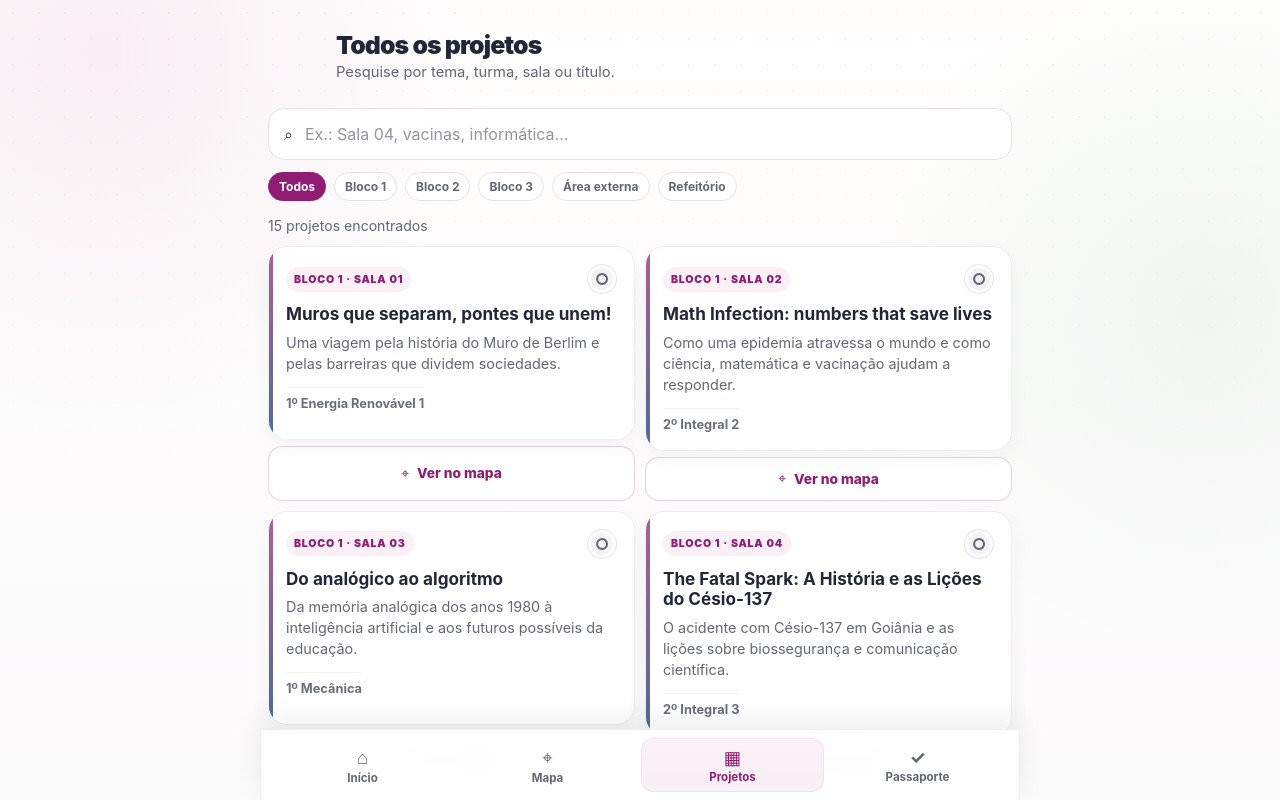
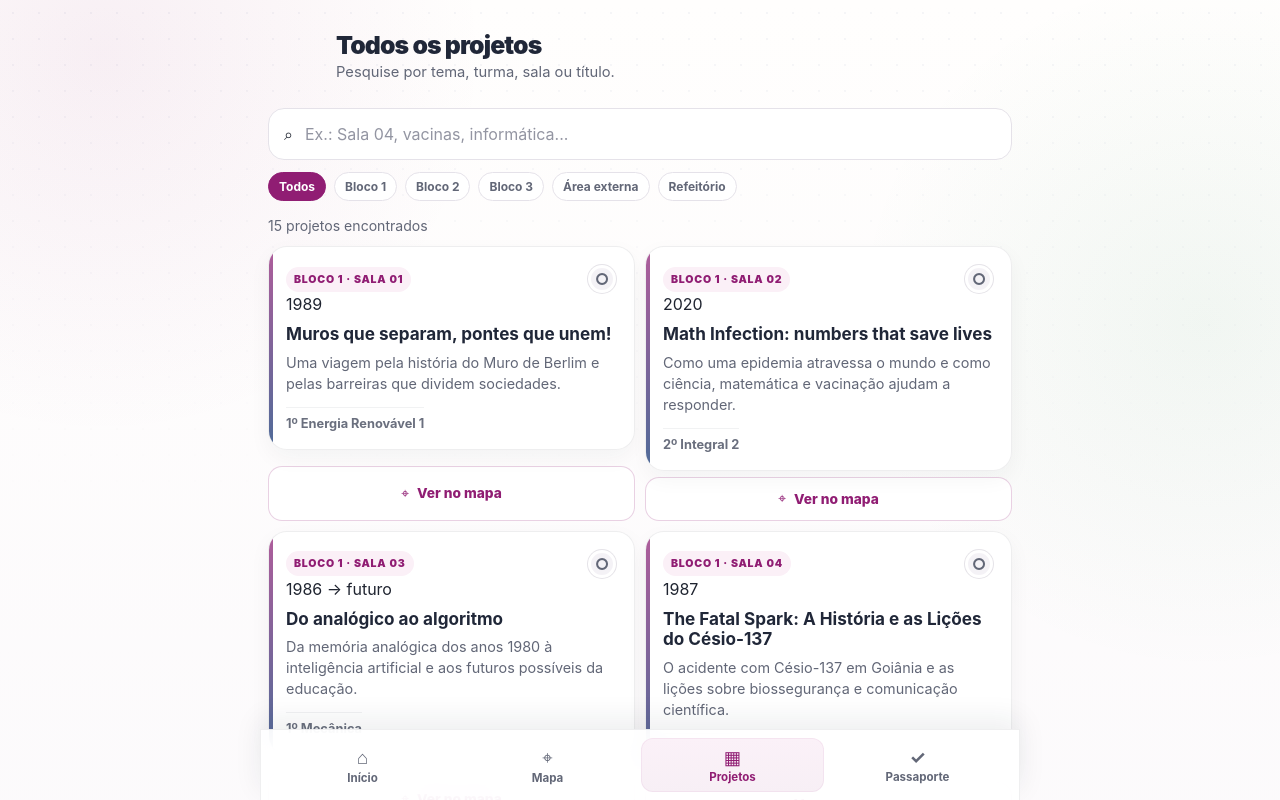
Before and after one commit to christianhpo-star/feira-40-anos-maria-luiza, a React (Vite) app: page /projetos in a window 1280 px wide. Shown: the top 800 px of the page. Built offline with nearby package versions, Linux system fonts and the light colour scheme.

Commit message:
ui: integra localização e mapa aos cards de projetos

```diff
--- a/src/components/ProjectCard.tsx
+++ b/src/components/ProjectCard.tsx
@@ -1,16 +1,41 @@
 import { Link } from 'react-router-dom'
 import type { Project } from '../types'
 
-export function ProjectCard({ project, visited = false, compact = false }: { project: Project; visited?: boolean; compact?: boolean }) {
+export function ProjectCard({
+  project,
+  visited = false,
+  compact = false,
+  showMapAction = false
+}: {
+  project: Project
+  visited?: boolean
+  compact?: boolean
+  showMapAction?: boolean
+}) {
   return (
+    <article className={`project-tile project-tile--${project.blockId} ${showMapAction ? 'has-map-action' : ''}`}>
       <Link className={`project-card ${compact ? 'is-compact' : ''}`} to={`/projeto/${project.id}`}>
         <div className="project-card__topline">
           <span className="eyebrow">{project.blockLabel} · {project.roomLabel}</span>
           <span className={`status-dot ${visited ? 'is-done' : ''}`} aria-label={visited ? 'Visitado' : 'Não visitado'}>{visited ? '✓' : '○'}</span>
         </div>
+        <div className="project-card__time">{project.timeAnchor}</div>
         <h3>{project.title}</h3>
         {!compact && <p>{project.shortSummary}</p>}
         <span className="project-card__class">{project.className}</span>
       </Link>
+
+      {showMapAction && (
+        <Link
+          className="project-card__map-action"
+          to={`/mapa?destino=${project.locationIds[0]}`}
+          aria-label={`Ver ${project.roomLabel} no mapa`}
+        >
+          <span aria-hidden="true">⌖</span>
+          <span>Ver no mapa</span>
+          <span className="project-card__map-arrow" aria-hidden="true">→</span>
+        </Link>
+      )}
+    </article>
   )
 }
```
Lines whose indentation alone changed are shown as unchanged.
